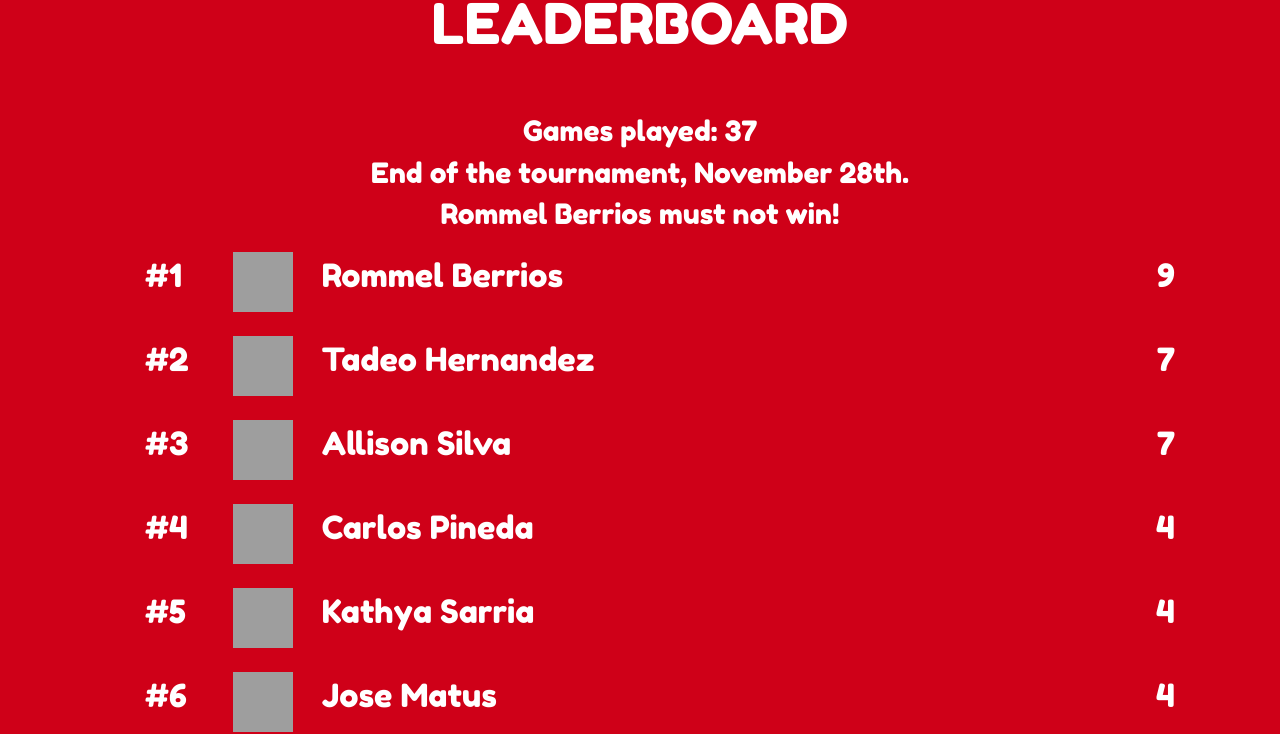
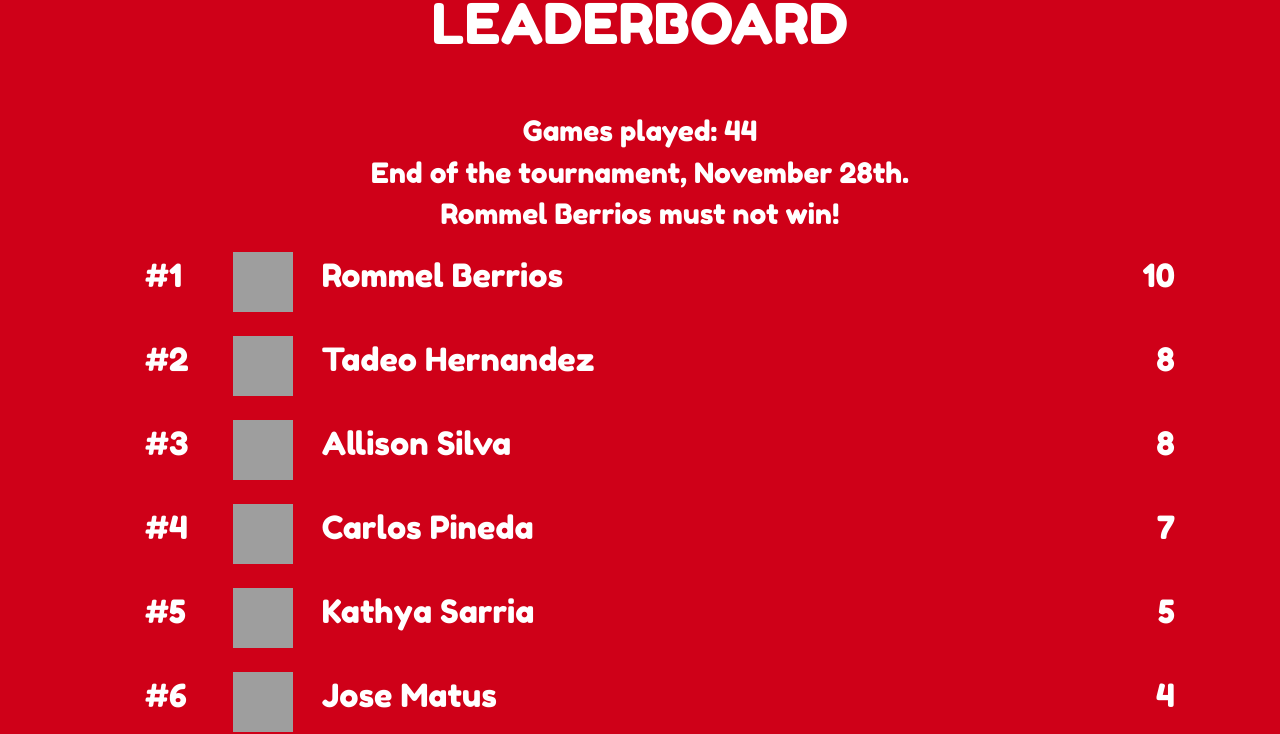
Before and after one commit to mediarain/rain-uno, a Jekyll site: the page built from index.md, in a window 1280 px wide. Shown: the part 300-1034 px from the top of the page. Built offline with Jekyll 4.4.1, drawn with Linux system fonts in a browser that asks for light colours; grey boxes are pictures that could not be loaded.

Commit message:
Update score.yml

```diff
--- a/_data/score.yml
+++ b/_data/score.yml
@@ -2,7 +2,7 @@
 
 - name: Allison Silva
   hash: bb5a9483c2cccaa2e3154992dc12d36f
-  score: 7
+  score: 8
 
 - name: Jose Matus
   hash: 1d385262dcfe3ed3891770bd0f46ace1
@@ -11,16 +11,16 @@
 
 - name: Rommel Berrios
   hash: 687aa7f2bae0e9dfabe85ec6e9eaffcb
-  score: 9
+  score: 10
 
 - name: Kathya Sarria
   hash: 2b7219f080114fdd89982067b8a751e4
-  score: 4
+  score: 5
 
 
 - name: Tadeo Hernandez
   hash: af6b0e59ee79658ad26672bc12c6dc38
-  score: 7
+  score: 8
 
 
 - name: Pia Miranda
@@ -29,4 +29,4 @@
 
 - name: Carlos Pineda
   hash: afasdf0e59ee79658ad26as2bc12c6dc38
-  score: 4
+  score: 7
```
